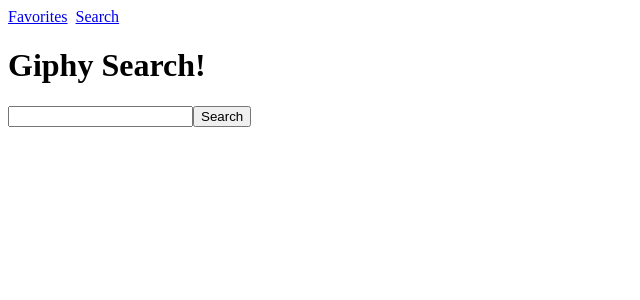
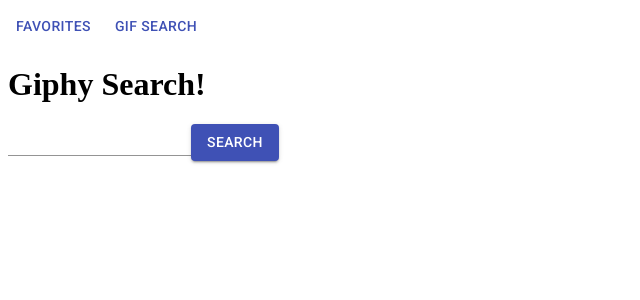
Before and after one commit to CarlWilcoxon/group-giphy-saga-project, a React (Create React App) app: page /#/ in a window 1280 px wide. Shown: the top 300 px of the page, without its empty margins (0-640 px from the left). Built offline with nearby package versions, Linux system fonts and the light colour scheme.

Commit message:
basic nav styling

```diff
--- a/src/components/App/App.js
+++ b/src/components/App/App.js
@@ -1,7 +1,7 @@
 import React, { Component } from 'react';
 import { connect } from 'react-redux';
 import { HashRouter as Router, Route, Link } from 'react-router-dom';
-
+import Button from '@material-ui/core/Button';
 import Search from '../Search/Search';
 import GifList from '../GifList/GifList';
 
@@ -13,9 +13,13 @@
     return (
       <Router>
         <nav>
-          <Link to = "/Favorites">Favorites</Link>
+          <Link to = "/Favorites">
+             <Button color = "primary"> Favorites </Button>
+          </Link>
           {'\u00A0'}{'\u00A0'}
-          <Link to = "/">Search</Link>
+          <Link to = "/">
+             <Button color = "primary"> Gif Search </Button>
+          </Link>
         </nav>
       <div>
         <h1>Giphy Search!</h1>
--- a/src/components/Search/Search.js
+++ b/src/components/Search/Search.js
@@ -1,6 +1,8 @@
 import React, { Component } from 'react';
 import { connect } from 'react-redux';
 import GifList from '../GifList/GifList';
+import Button from '@material-ui/core/Button';
+import TextField from '@material-ui/core/TextField';
 
 
 class Search extends Component {
@@ -29,8 +31,8 @@
     return (
       <div>
         <form onSubmit={this.gifSearch}>
-          <input type="text" onChange={this.changeHandle}  value={this.state.searchText}/>
-          <button type='submit' >Search</button>
+          <TextField type="text" onChange={this.changeHandle}  value={this.state.searchText}/>
+          <Button type='submit' color='primary' variant = 'contained'>Search</Button>
         </form>
         <GifList/>
       </div>
```
